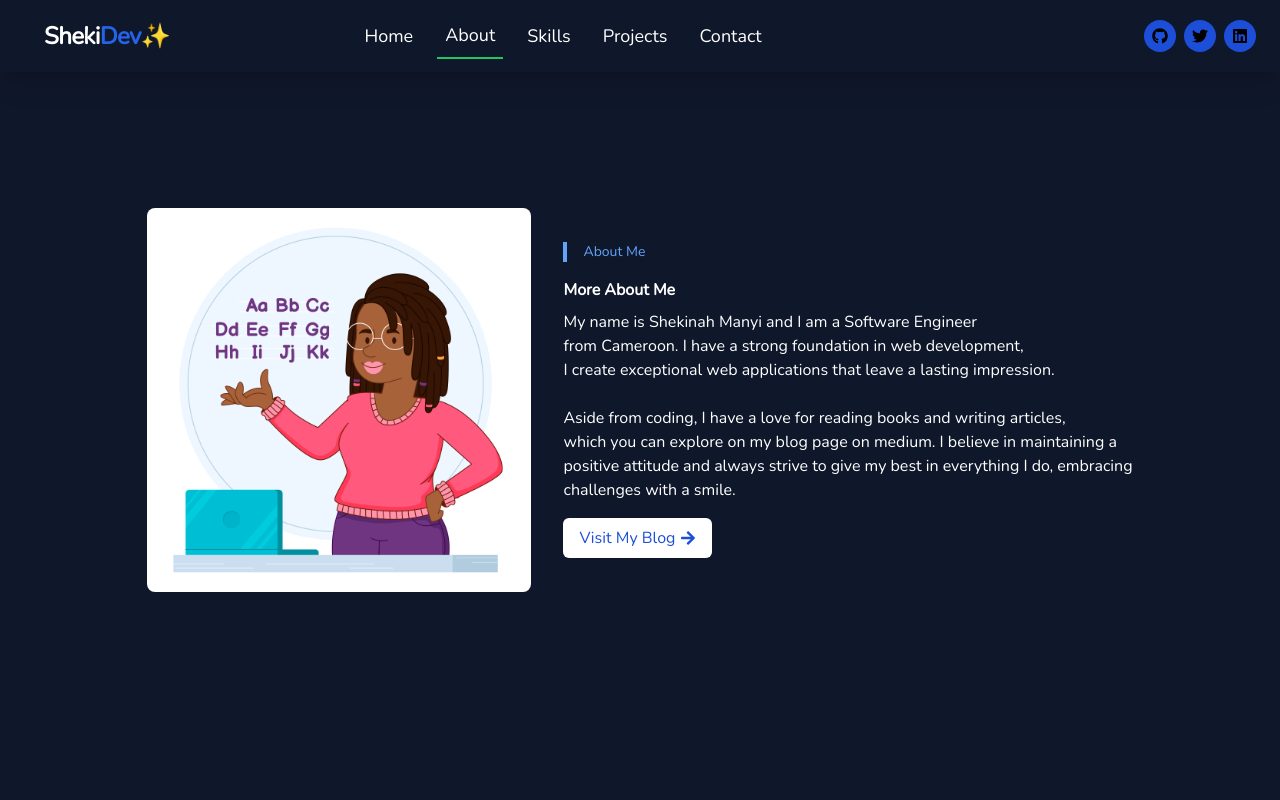
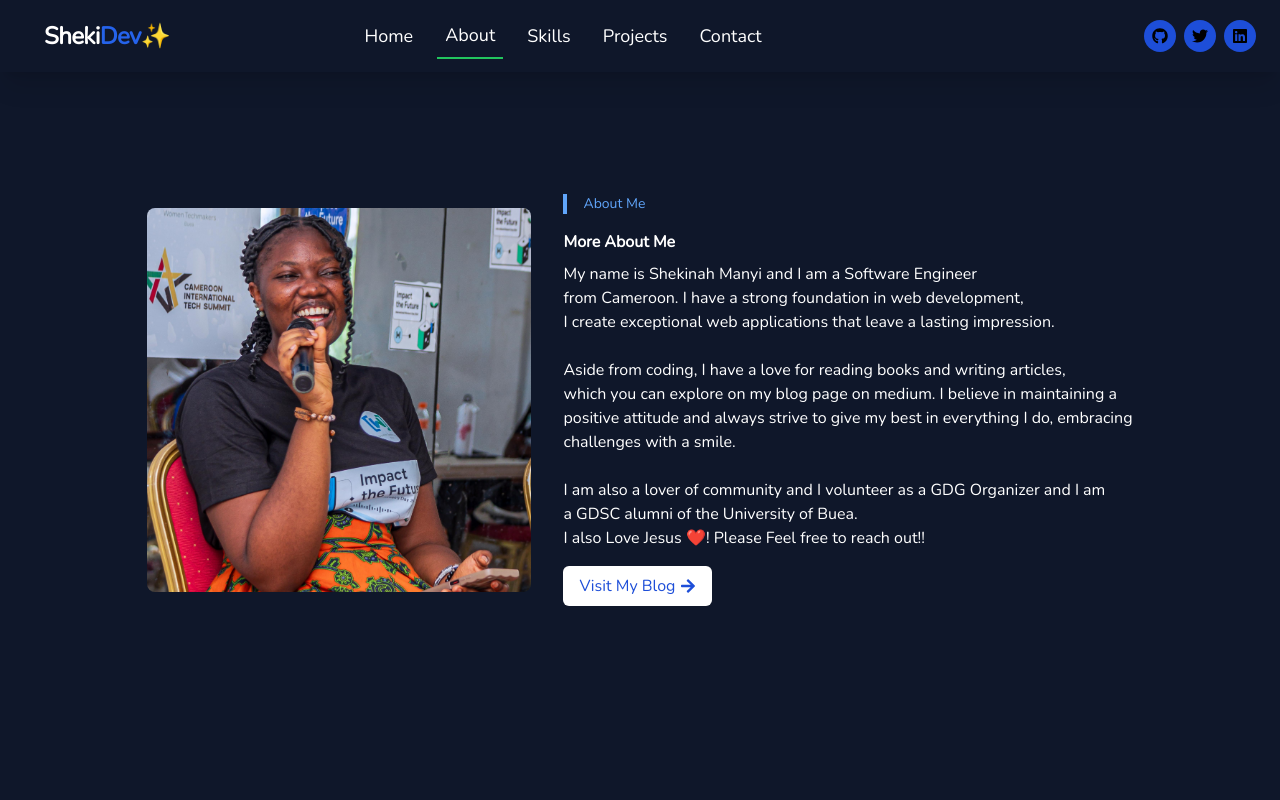
Before and after one commit to shekinahmanyi/portfolio-website2, a React (Create React App) app in the folder portfolio-site/: page /about in a window 1280 px wide. Shown: the top 800 px of the page. Built offline with nearby package versions, Linux system fonts and the light colour scheme.

Commit message:
changed image

```diff
--- a/portfolio-site/src/pages/About.jsx
+++ b/portfolio-site/src/pages/About.jsx
@@ -1,6 +1,7 @@
 import React from "react";
 import { FaArrowRight } from "react-icons/fa";
 import about from "../images/about.jpg";
+import speaker from "../images/speaker.jpg"
 
 function About() {
   const blogUrl = "https://medium.com/@shekinahmanyi";
@@ -10,7 +11,7 @@ function About() {
       <div className="font-nunito p-8 flex flex-col md:flex-row items-center">
         <div className="mb-8 md:mr-8 md:mb-0">
           <img
-            src={about}
+            src={speaker}
             alt="Software Engineer"
             className="w-96 h-96 rounded-lg object-cover mx-auto md:mx-0"
           />
@@ -37,6 +38,10 @@ function About() {
             do, embracing
             <br />
             challenges with a smile.
+            <br /> <br />
+            I am also a lover of community and I volunteer as a GDG Organizer and I am  <br />
+            a GDSC alumni of the University of Buea.  <br />
+            I also Love Jesus ❤️! Please Feel free to reach out!!
           </p>
           <a href={blogUrl} target="_blank" rel="noopener noreferrer">
             <button className="transition ease-in-out delay-150 hover:-translate-y-1 hover:scale-110 bg-white text-blue-700 px-4 py-2 rounded-md flex items-center mt-4">
```
Also changed, not shown: portfolio-site/src/images/speaker.jpg (added).
